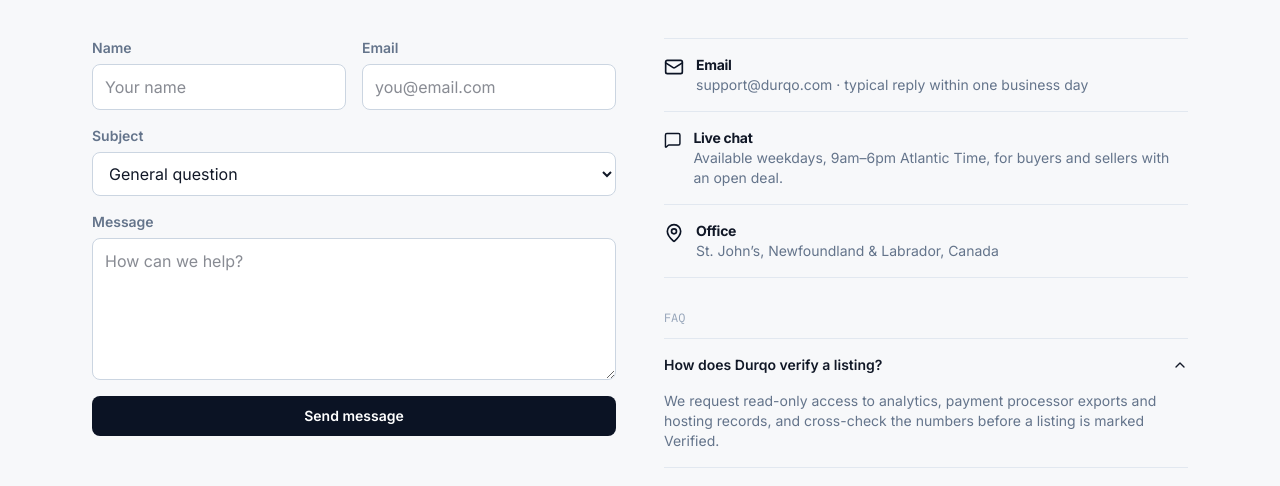
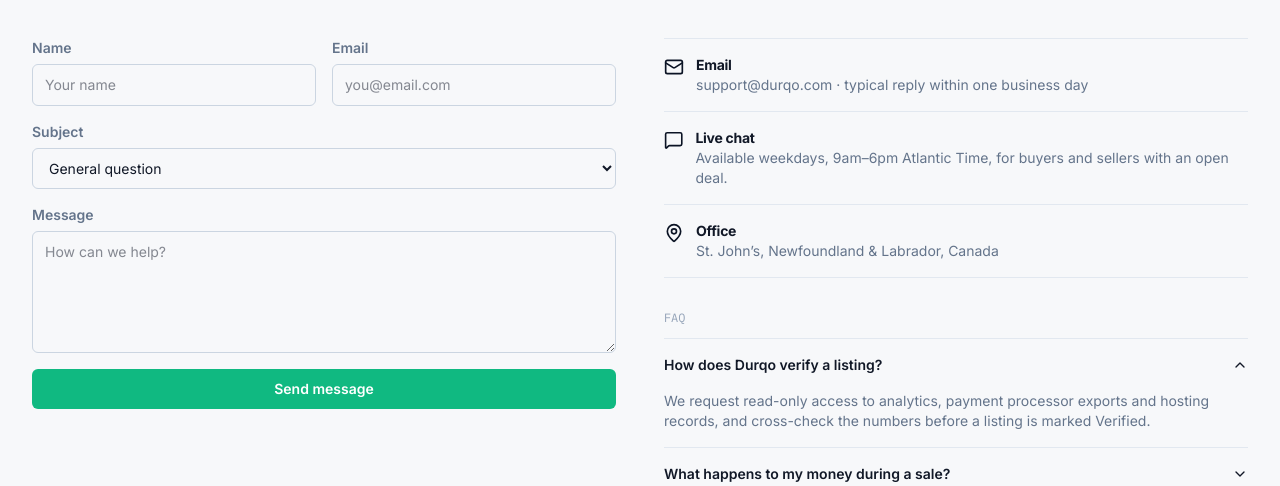
Before and after one commit to mdmanirmia/durqo-app, a Next.js app: page /contact in a window 1280 px wide. Shown: the part 190-676 px from the top of the page. Built offline with nearby package versions, Linux system fonts and the light colour scheme; no server answers.

Commit message:
Restyle contact page with design system tokens

```diff
--- a/src/app/contact/page.tsx
+++ b/src/app/contact/page.tsx
@@ -3,6 +3,7 @@
 import { useState, Suspense } from "react";
 import { Mail, MessageSquare, MapPin } from "lucide-react";
 import FaqAccordion from "@/components/FaqAccordion";
+import Container from "@/components/ui/Container";
 
 const FAQS = [
   { question: "How does Durqo verify a listing?", answer: "We request read-only access to analytics, payment processor exports and hosting records, and cross-check the numbers before a listing is marked Verified." },
@@ -25,16 +26,16 @@ function ContactForm() {
       <div className="grid gap-4 sm:grid-cols-2">
         <div className="flex flex-col gap-1.5">
           <label className="text-sm font-semibold text-ink-soft" htmlFor="name">Name</label>
-          <input id="name" required placeholder="Your name" className="rounded-lg border border-rule-strong bg-paper-raised px-3 py-2.5" />
+          <input id="name" required placeholder="Your name" className="rounded-md border border-rule-strong bg-paper px-3 py-2.5 text-sm text-ink focus:border-brand-strong focus:outline-none" />
         </div>
         <div className="flex flex-col gap-1.5">
           <label className="text-sm font-semibold text-ink-soft" htmlFor="email">Email</label>
-          <input id="email" type="email" required placeholder="you@email.com" className="rounded-lg border border-rule-strong bg-paper-raised px-3 py-2.5" />
+          <input id="email" type="email" required placeholder="you@email.com" className="rounded-md border border-rule-strong bg-paper px-3 py-2.5 text-sm text-ink focus:border-brand-strong focus:outline-none" />
         </div>
       </div>
       <div className="flex flex-col gap-1.5">
         <label className="text-sm font-semibold text-ink-soft" htmlFor="subject">Subject</label>
-        <select id="subject" className="rounded-lg border border-rule-strong bg-paper-raised px-3 py-2.5">
+        <select id="subject" className="rounded-md border border-rule-strong bg-paper px-3 py-2.5 text-sm text-ink focus:border-brand-strong focus:outline-none">
           <option>General question</option>
           <option>Help with a listing</option>
           <option>Buyer support</option>
@@ -43,9 +44,9 @@ function ContactForm() {
       </div>
       <div className="flex flex-col gap-1.5">
         <label className="text-sm font-semibold text-ink-soft" htmlFor="message">Message</label>
-        <textarea id="message" required rows={5} placeholder="How can we help?" className="rounded-lg border border-rule-strong bg-paper-raised px-3 py-2.5" />
+        <textarea id="message" required rows={5} placeholder="How can we help?" className="rounded-md border border-rule-strong bg-paper px-3 py-2.5 text-sm text-ink focus:border-brand-strong focus:outline-none" />
       </div>
-      <button className="rounded-lg bg-brand-strong py-2.5 text-sm font-semibold text-paper-raised hover:bg-brand">Send message</button>
+      <button className="rounded-md bg-brand py-2.5 text-sm font-semibold text-white hover:bg-brand-hover">Send message</button>
       {sent && <p className="text-sm text-brand-strong">Message sent — we&rsquo;ll reply within one business day.</p>}
     </form>
   );
@@ -53,7 +54,8 @@ function ContactForm() {
 
 export default function ContactPage() {
   return (
-    <main className="mx-auto max-w-6xl px-5 py-14 sm:px-7">
+    <main className="py-14">
+      <Container>
         <p className="mono mb-2 text-xs uppercase tracking-wider text-ink-faint">Contact us</p>
         <h1 className="mb-10 text-3xl">Talk to the Durqo team</h1>
 
@@ -82,6 +84,7 @@ export default function ContactPage() {
             </div>
           </div>
         </div>
+      </Container>
     </main>
   );
 }
```
Lines whose indentation alone changed are shown as unchanged.
